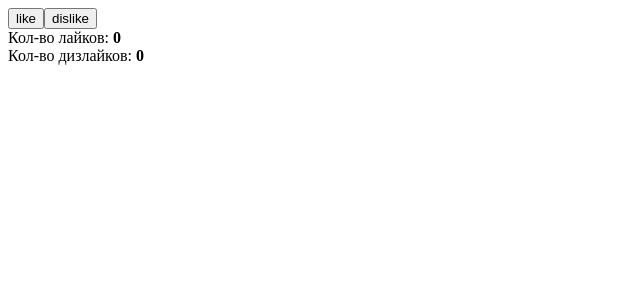
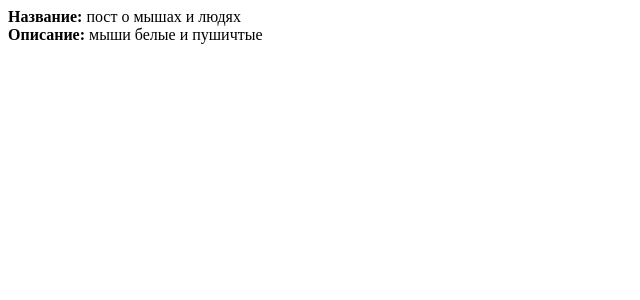
Before and after one commit to danikman89/vue, a Vue app: page / in a window 1280 px wide. Shown: the top 300 px of the page, without its empty margins (0-640 px from the left). Built offline with nearby package versions, Linux system fonts and the light colour scheme.

Commit message:
refactor: add post

```diff
--- a/src/App.vue
+++ b/src/App.vue
@@ -1,11 +1,7 @@
 <template>
-  <button @click="addLike">like</button>
-  <button @click="addDislike">dislike</button>
-  <div>
-    Кол-во лайков: <strong>{{ likes }}</strong>
-  </div>
-  <div>
-    Кол-во дизлайков: <strong>{{ dislikes }}</strong>
+  <div class="post">
+    <div><strong>Название:</strong> пост о мышах и людях</div>
+    <div><strong>Описание:</strong> мыши белые и пушичтые</div>
   </div>
 </template>
 
```
